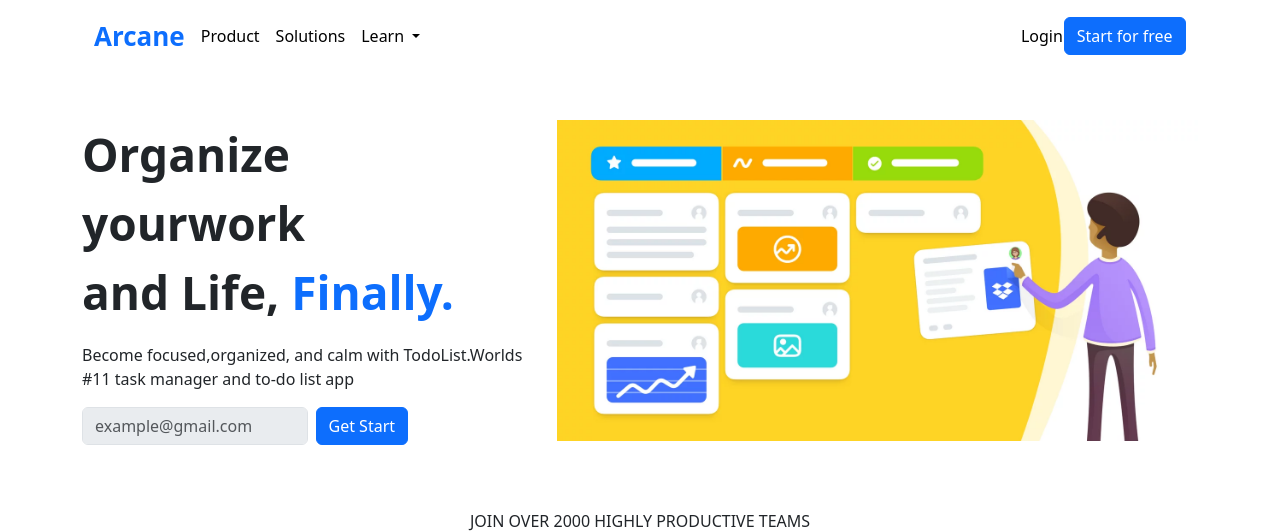
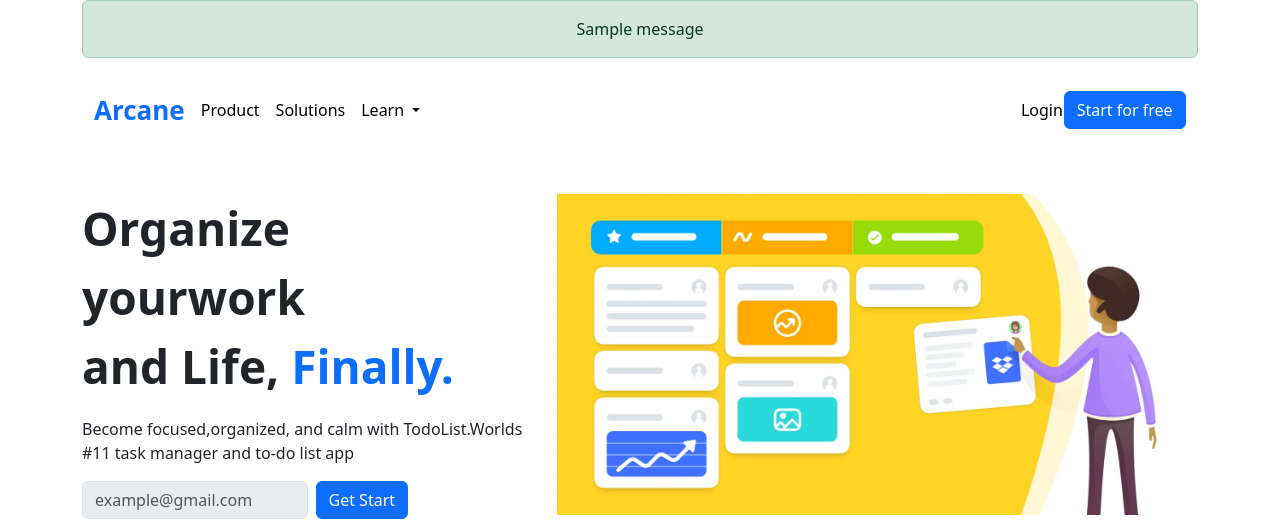
Before and after one commit to talhasan06/arcane, a Django app: page / in a window 1280 px wide. Shown: the top 531 px of the page. Run offline with Django 4.2, Linux system fonts and the light colour scheme; tables that the repository leaves empty hold one stand-in row (values such as "Sample post"); one stand-in notice (Sample message) is shown.

Commit message:
index message remove

```diff
--- a/core/templates/not_login.html
+++ b/core/templates/not_login.html
@@ -11,6 +11,13 @@
   </head>
   <body>
     <div class="container bg-white pb-3">
+      {% if messages %}
+          <div class="alert alert-success text-center">
+              {% for message in messages %}
+                  {{ message }}
+              {% endfor %}
+          </div>
+      {% endif %}
         <nav class="navbar navbar-expand-lg py-3">
             <div class="container-fluid">
                 <div class="me-2">
```
Also changed, not shown: core/templates/index.html (+0 -14 lines).
